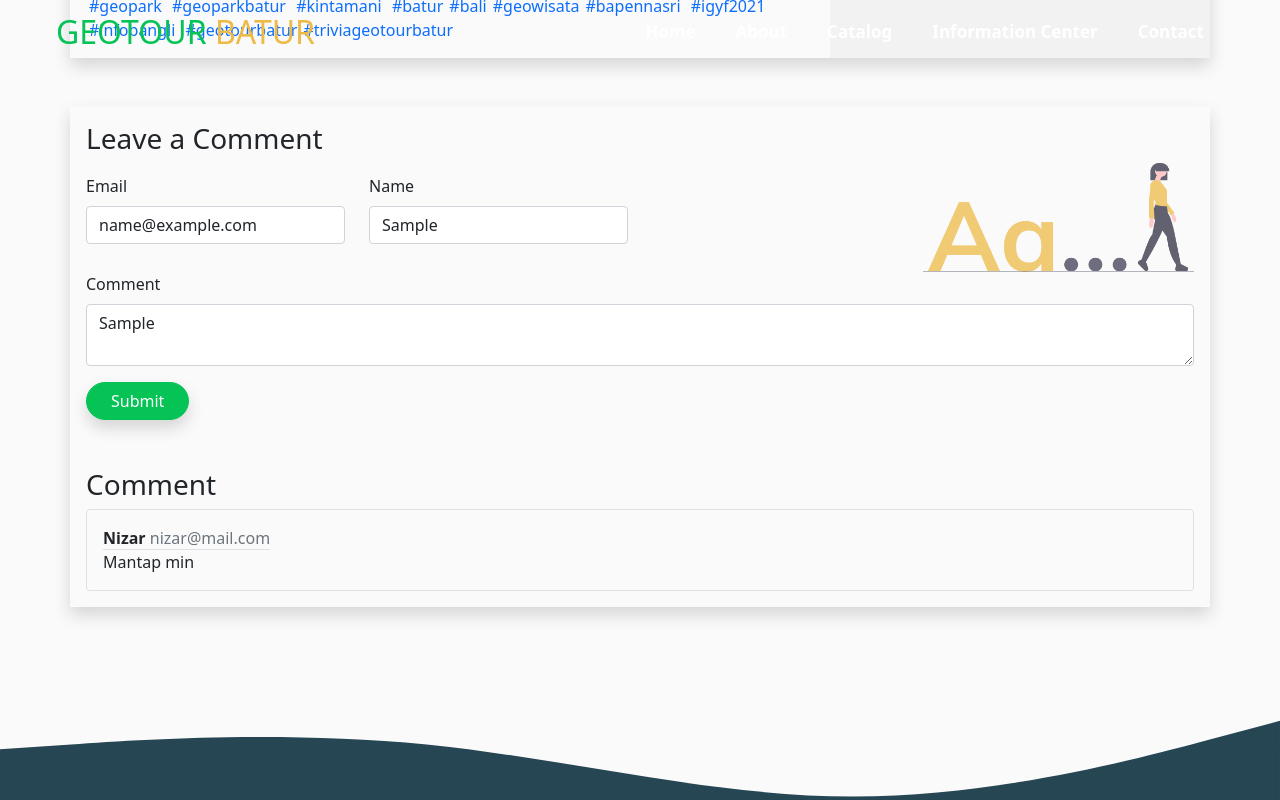
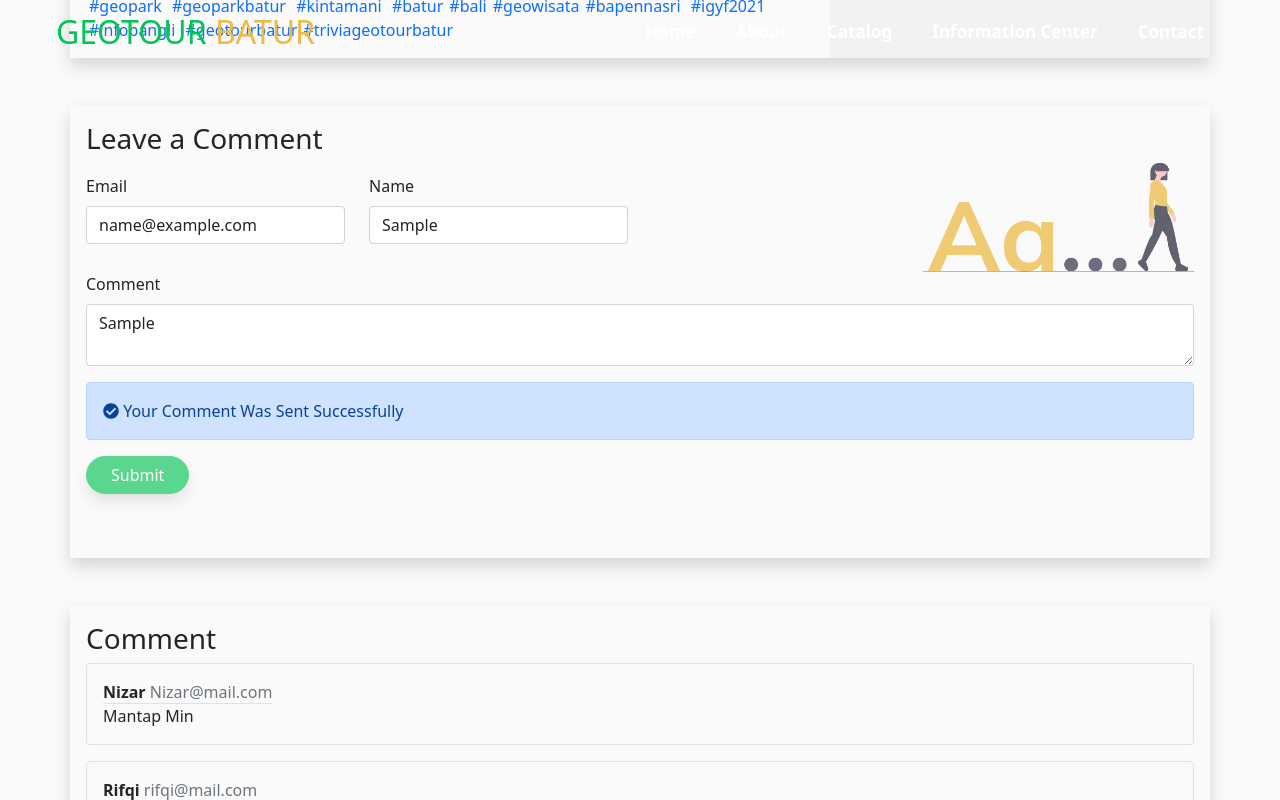
Before and after one commit to rifqifinaldy/Project-GeotourBatur, a React (Create React App) app: page /information-center in a window 1280 px wide. Both pictures are taken after typing "name@example.com", "Sample", "Sample" into the empty fields and a click on the button "Submit". Shown: the part 2012-2812 px from the top of the page. Built offline with nearby package versions, Linux system fonts and the light colour scheme.

Commit message:
Dynamic Comment Prototype

```diff
--- a/package.json
+++ b/package.json
@@ -13,7 +13,6 @@
     "@testing-library/user-event": "^13.5.0",
     "aos": "^2.3.4",
     "bootstrap": "^5.1.3",
-    "gh-pages": "^3.2.3",
     "react": "^17.0.2",
     "react-bootstrap": "^2.1.0",
     "react-dom": "^17.0.2",
@@ -48,5 +47,8 @@
       "last 1 firefox version",
       "last 1 safari version"
     ]
+  },
+  "devDependencies": {
+    "gh-pages": "^3.2.3"
   }
 }
--- a/src/Component/CommentBox/CommentBox.js
+++ b/src/Component/CommentBox/CommentBox.js
@@ -1,36 +1,66 @@
-import React, { useEffect, useState } from 'react'
-import { Button, Col, Container, Form, FormControl, FormLabel, InputGroup, Row } from 'react-bootstrap'
-import img from "../../asset/img/comment.png"
+import { faCheckCircle } from "@fortawesome/free-solid-svg-icons";
+import { FontAwesomeIcon } from "@fortawesome/react-fontawesome";
+import React, { useEffect, useState } from "react";
+import {
+  Alert,
+  Button,
+  Col,
+  Container,
+  Form,
+  FormControl,
+  FormLabel,
+  InputGroup,
+  Row,
+} from "react-bootstrap";
+import img from "../../asset/img/comment.png";
+import CommentOutput from "./CommentOutput";
 
 const CommentBox = () => {
-    const [name, setName] = useState()
-    const [email, setEmail] = useState()
-    const [comment, setComment] = useState()
+  const [update, setUpdate] = useState(false);
+  const [comment, setComment] = useState([
+    { name: "Nizar", email: "Nizar@mail.com", comment: "Mantap Min" },
+    {
+      name: "Rifqi",
+      email: "rifqi@mail.com",
+      comment:
+        "Terima Kasih Informasinnya sangat bermanfaat buat saya yang mau berliburan ke bali",
+    },
+  ]);
 
-    const coments = []
+  const submit = (e) => {
+    e.preventDefault();
+    setComment((prevComment) => {
+      return [
+        ...prevComment,
+        {
+          name: e.target.name.value,
+          email: e.target.email.value,
+          comment: e.target.comment.value,
+        },
+      ];
+    });
+    setUpdate(true);
+    setTimeout(function () {
+      setUpdate(false);
+      document.getElementById("comment-form").reset();
+    }, 5000);
+  };
 
-    const submit = (e) =>{
-        e.preventDefault()
-        console.log("clicked");
-        coments.push({
-            name:name,
-            comment:comment,
-            email:email
-        })
-    }
   return (
-        <Container className='mt-5 shadow p-3'>
+      <>
+    <Container className="mt-5 shadow p-3">
       <h3>Leave a Comment</h3>
-            <Form className='mb-5' onSubmit={submit}>
-                <Row className='align-items-center'>
+      <Form id="comment-form" className="mb-5" onSubmit={submit}>
+        <Row className="align-items-center">
           <Col md="3">
             <FormLabel>Email</FormLabel>
             <InputGroup className="mb-3">
               <FormControl
-                                onChange={(e)=>setEmail(e.target.value)}
-                                type='email'
+                name="email"
+                type="email"
                 aria-label="Default"
                 aria-describedby="inputGroup-sizing-default"
+                required
               />
             </InputGroup>
           </Col>
@@ -38,15 +68,16 @@ const CommentBox = () => {
             <FormLabel>Name</FormLabel>
             <InputGroup className="mb-3">
               <FormControl
-                                onChange={(e)=>setName(e.target.value)}
+                name="name"
                 type="text"
                 aria-label="Default"
                 aria-describedby="inputGroup-sizing-default"
+                required
               />
             </InputGroup>
           </Col>
-                    <Col className='text-end'>
-                        <img src={img} alt="comment-box" className='w-50' />
+          <Col className="text-end">
+            <img src={img} alt="comment-box" className="w-50" />
           </Col>
         </Row>
         <Row>
@@ -54,24 +85,33 @@ const CommentBox = () => {
             <FormLabel>Comment </FormLabel>
             <InputGroup className="mb-3">
               <FormControl
-                                onChange={(e)=>setComment(e.target.value)}
+                name="comment"
                 as="textarea"
                 aria-describedby="inputGroup-sizing-default"
+                required
               />
             </InputGroup>
           </Col>
         </Row>
-                <Button className="shadow btn-custom px-4" type="submit">Submit</Button>
+        {update && (
+          <Alert color="success">
+            <FontAwesomeIcon icon={faCheckCircle}/> Your Comment Was Sent Successfully
+          </Alert>
+        )}
+        <Button
+          disabled={update}
+          className="shadow btn-custom px-4"
+          type="submit"
+        >
+          Submit
+        </Button>
       </Form>
-            <div className='comment'>
-                <h3>Comment</h3>
-                <div className='p-3 border rounded border-bottom'>
-                    <strong className='border-bottom'>Nizar<span className='text-muted fw-normal'> nizar@mail.com</span></strong>
-                    <p className='mb-0'>Mantap min</p>
-                </div>
-            </div>
     </Container>
-    )
-}
+    <Container className="mt-5 shadow p-3">
+         <CommentOutput comment={comment} />
+    </Container>
+    </>
+  );
+};
 
-export default CommentBox
+export default CommentBox;
--- /dev/null
+++ b/src/Component/CommentBox/CommentOutput.js
@@ -0,0 +1,21 @@
+import React from "react";
+
+export default function CommentOutput({ comment }) {
+  return (
+    <div className="comment">
+      <h3>Comment</h3>
+      {comment &&
+        comment.map((data, i) => {
+          return (
+            <div key={i} className="p-3 mb-3 border rounded border-bottom">
+              <strong className="border-bottom">
+                {data.name}
+                <span className="text-muted fw-normal"> {data.email}</span>
+              </strong>
+              <p className="mb-0">{data.comment}</p>
+            </div>
+          );
+        })}
+    </div>
+  );
+}
```
Also changed, not shown: 1 other file (tests, documents, lock files or other folders). Lines whose indentation alone changed are shown as unchanged.
